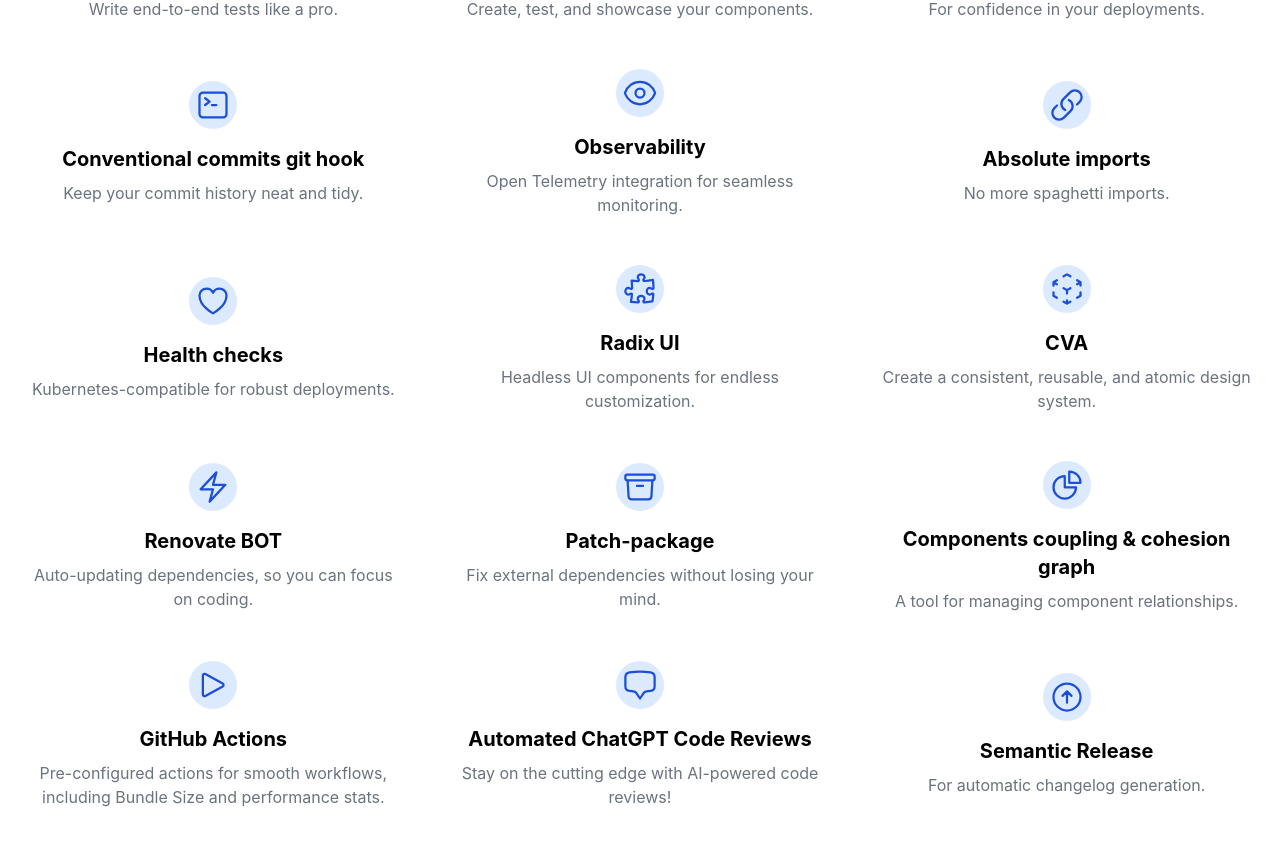
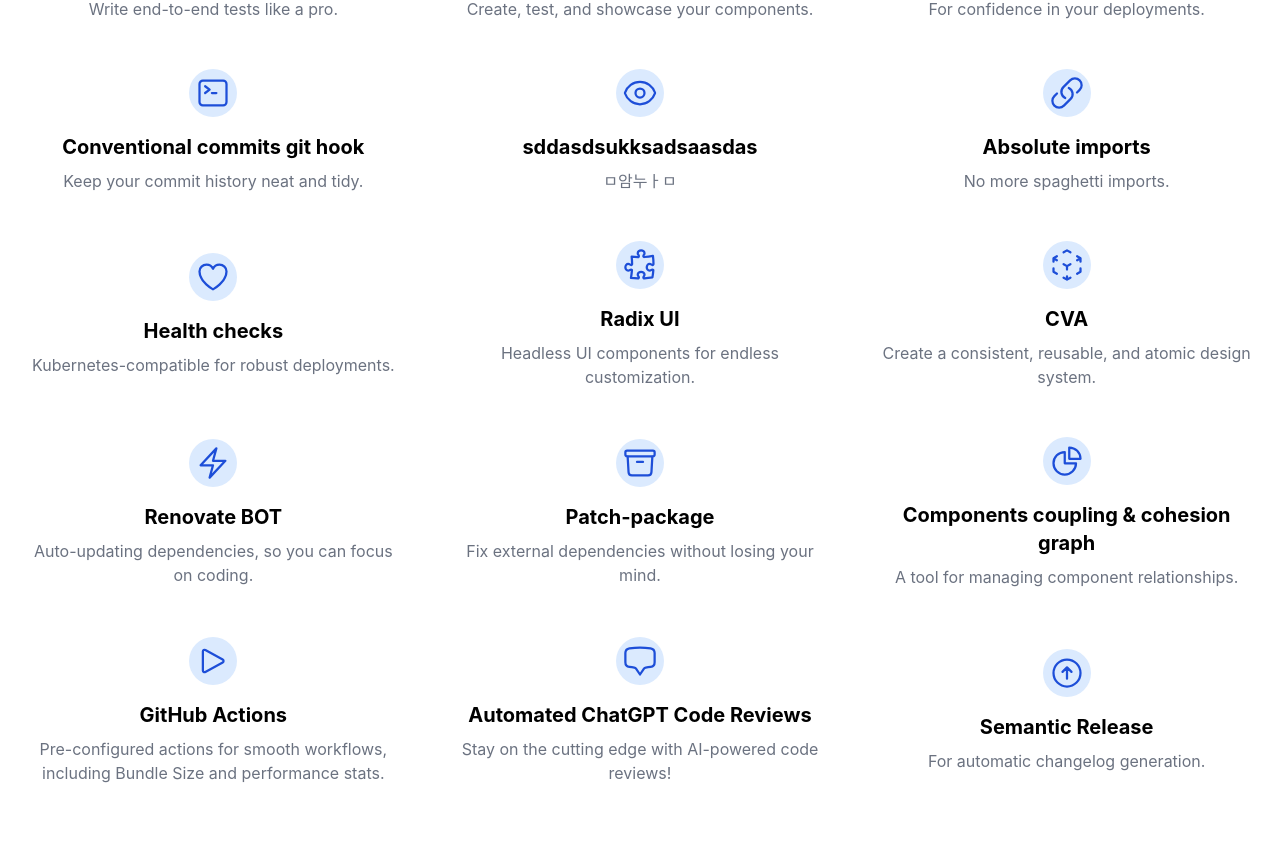
Before and after one commit to bora-code-temp-organization/next-smu, a Next.js app: page / in a window 1280 px wide. Shown: the part 993-1838 px from the top of the page. Built offline with nearby package versions, Linux system fonts and the light colour scheme.

Commit message:
Add SukoJim name 2

```diff
--- a/lp-items.tsx
+++ b/lp-items.tsx
@@ -196,8 +196,8 @@
     ),
   },
   {
-    title: "Observability",
-    description: "Open Telemetry integration for seamless monitoring.",
+    title: "sddasdsukksadsaasdas",
+    description: "ㅁ암누ㅏㅁ",
     icon: (
       <svg
         xmlns="http://www.w3.org/2000/svg"
```
